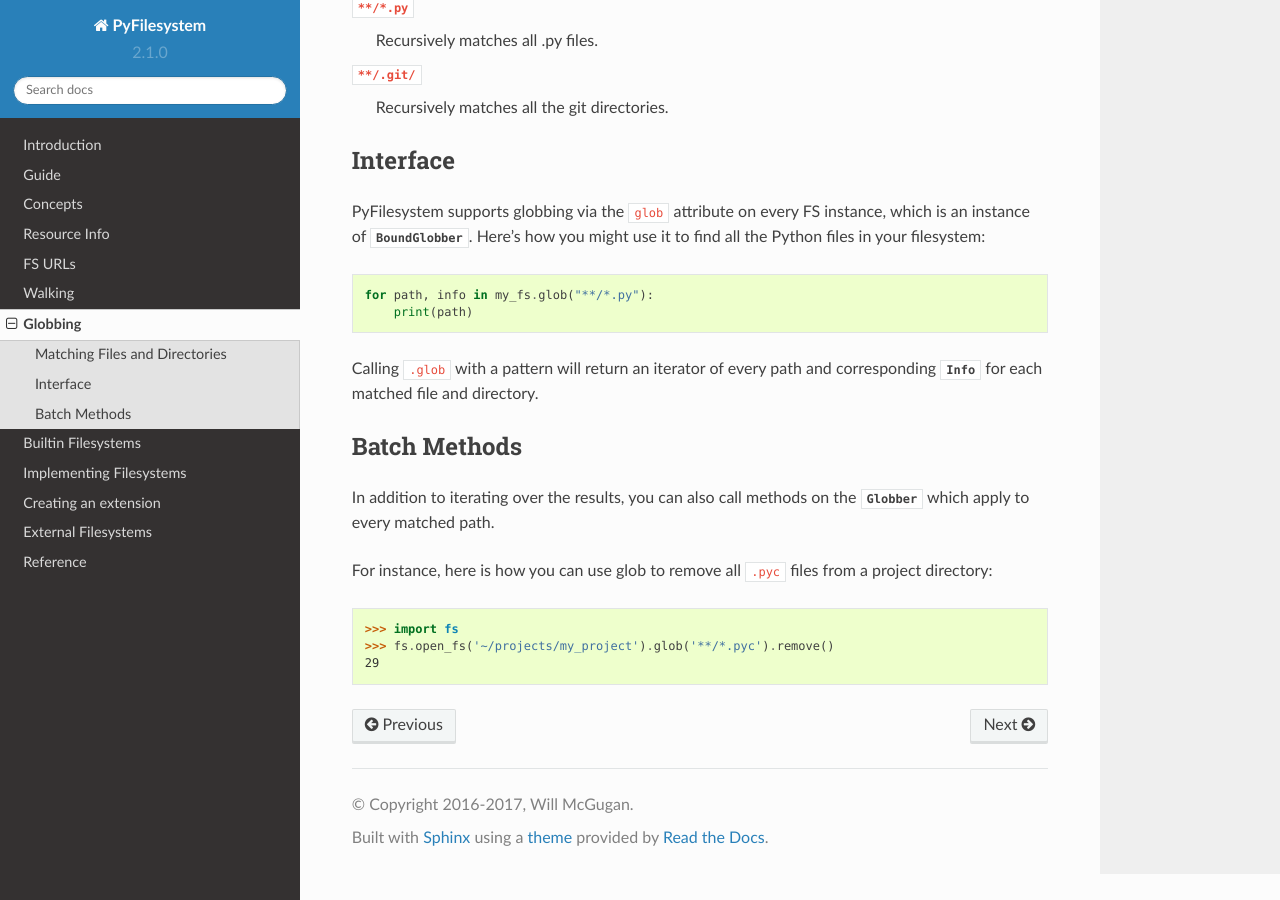
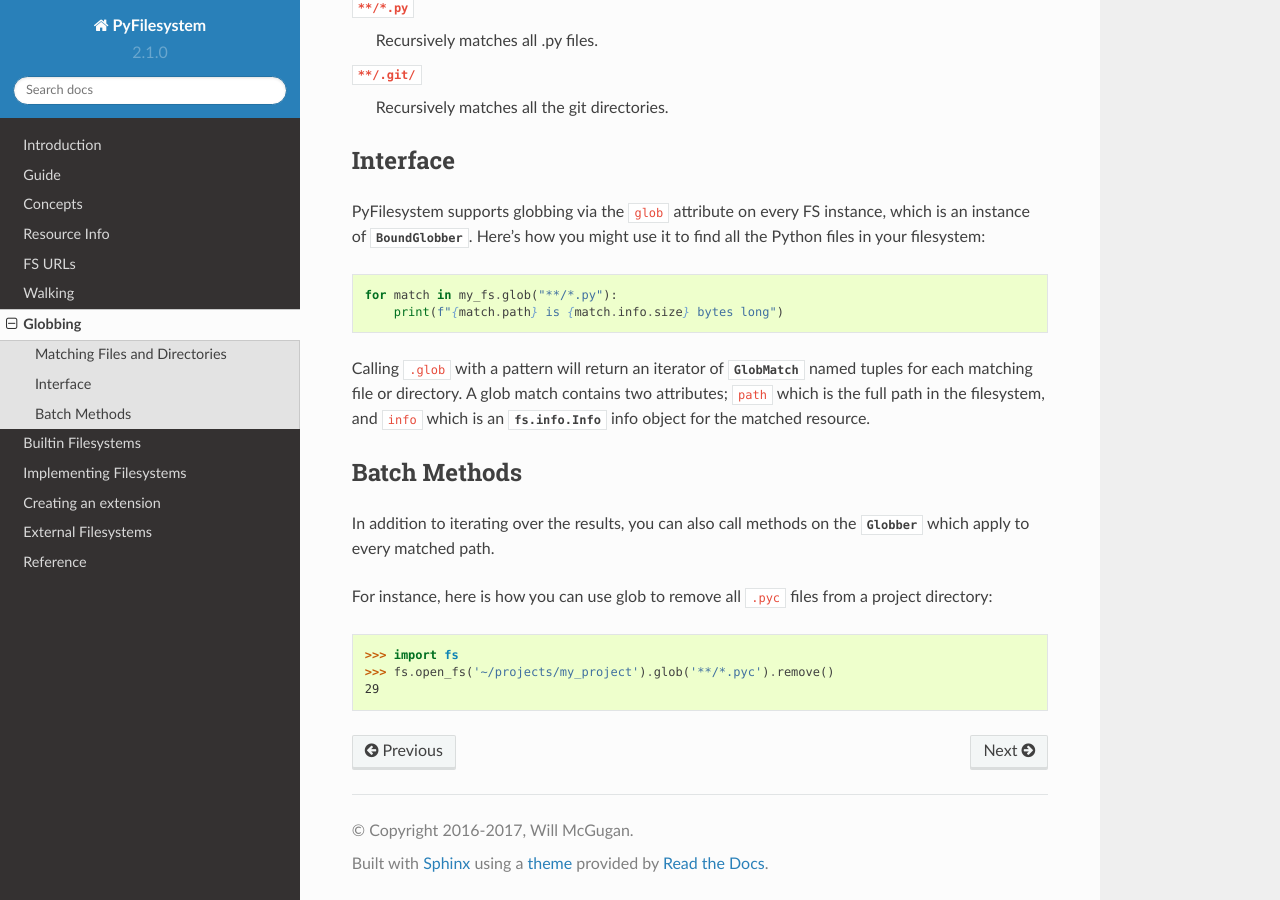
Before and after one commit to PyFilesystem/pyfilesystem2, a Sphinx documentation site: the page built from docs/source/globbing.rst, in a window 1280 px wide and 900 px high, scrolled down 946 px. Built offline with Sphinx 7.4.7 and the Read the Docs theme 2.0.0, drawn with Linux system fonts in a browser that asks for light colours; the version number is read from the project's files by our own code.

Commit message:
fix and docs

```diff
--- a/docs/source/globbing.rst
+++ b/docs/source/globbing.rst
@@ -47,12 +47,14 @@
 instance, which is an instance of :class:`~fs.glob.BoundGlobber`. Here's
 how you might use it to find all the Python files in your filesystem::
 
-    for path, info in my_fs.glob("**/*.py"):
-        print(path)
+    for match in my_fs.glob("**/*.py"):
+        print(f"{match.path} is {match.info.size} bytes long")
 
-Calling ``.glob`` with a pattern will return an iterator of every
-path and corresponding :class:`~fs.info.Info` for each matched file and
-directory.
+Calling ``.glob`` with a pattern will return an iterator of
+:class:`~fs.glob.GlobMatch` named tuples for each matching file or
+directory. A  glob match contains two attributes; ``path`` which is the
+full path in the filesystem, and ``info`` which is an
+:class:`fs.info.Info` info object for the matched resource.
 
 
 Batch Methods
```
Also changed, not shown: 2 other files.
